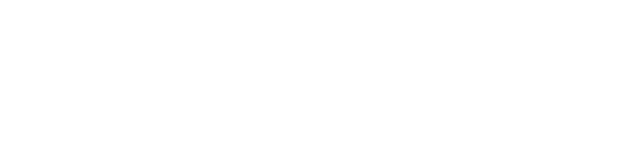
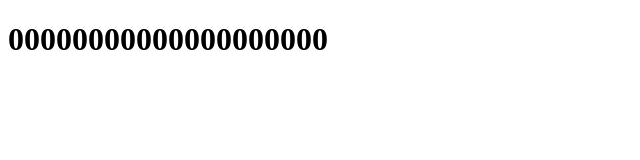
Before and after one commit to lionsin700-commits/Night, a plain HTML site: page 新增資料夾/index.html in a window 1280 px wide. Shown: the whole page, without its empty margins (0-640 px from the left). Drawn offline with Linux system fonts and the light colour scheme.

Commit message:
<h1>00000000000000000000</h1>

```diff
--- a/新增資料夾/index.html
+++ b/新增資料夾/index.html
@@ -6,6 +6,6 @@
     <title>Document</title>
 </head>
 <body>
-
+    <h1>00000000000000000000</h1>
 </body>
 </html>
```
